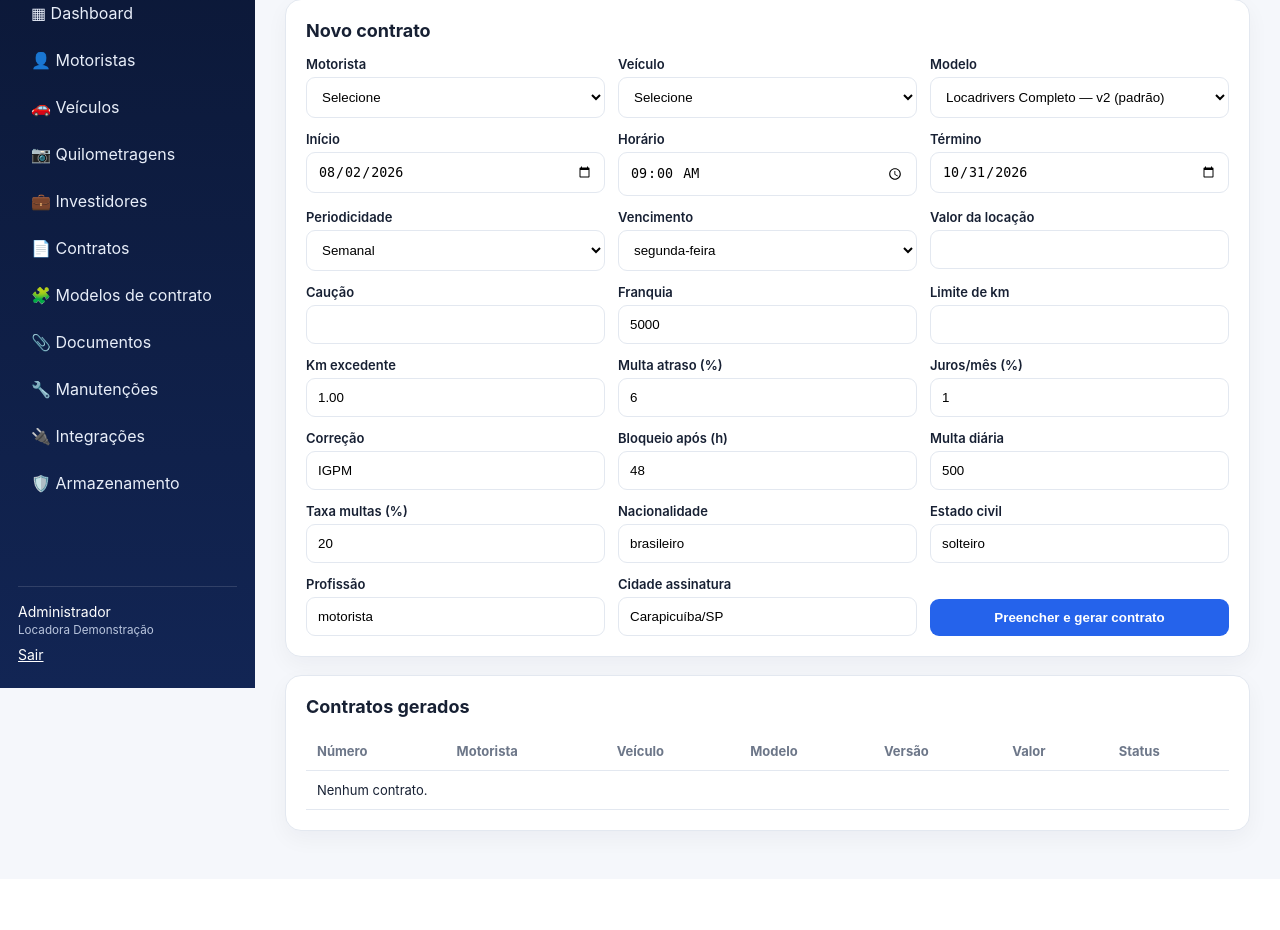
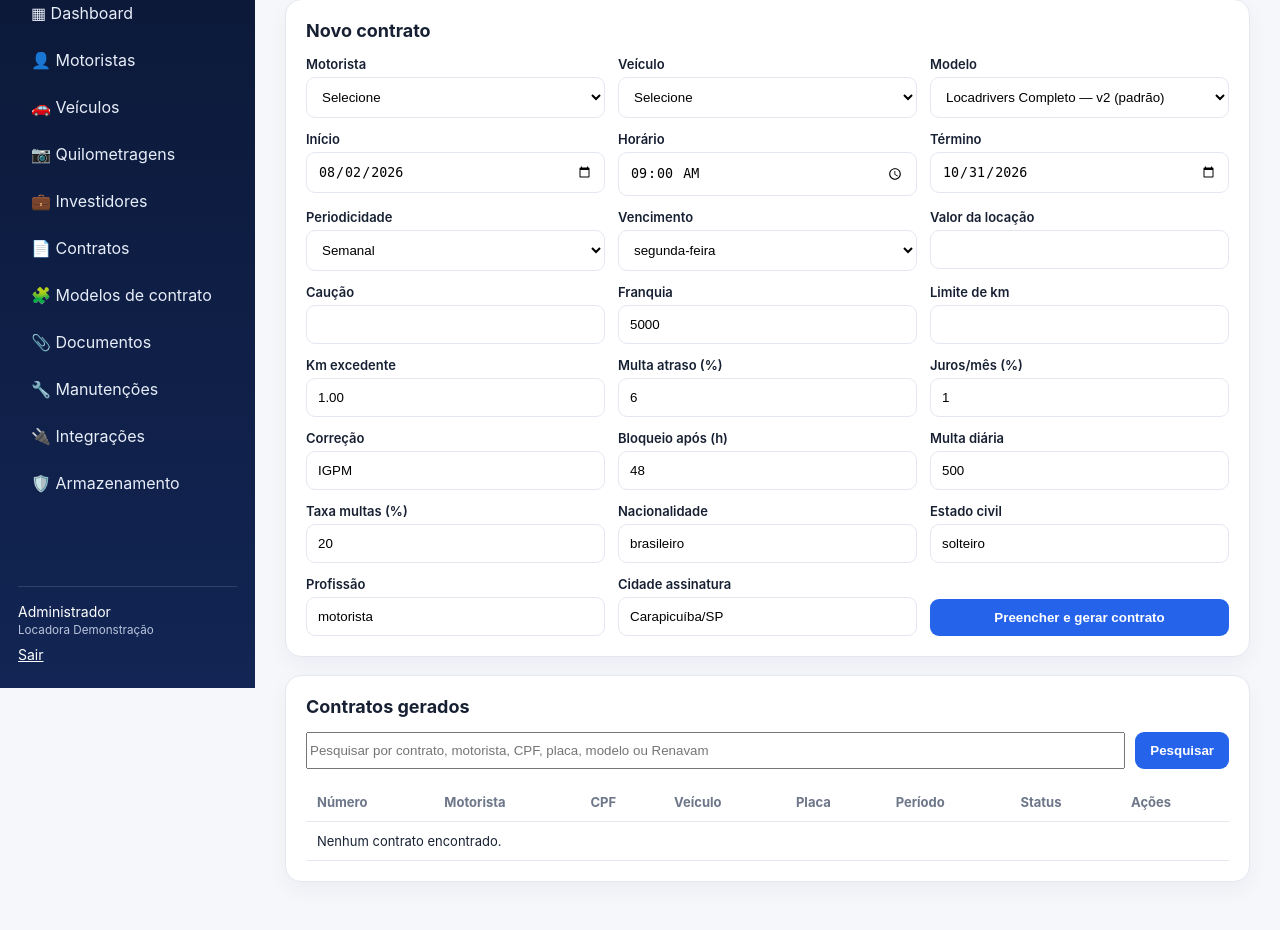
Before and after one commit to caelessa/saas, a Flask app: page /contratos in a window 1280 px wide. Shown: the part 112-1042 px from the top of the page. Before the commit the page ends 958 px from the top, so only its background shows below. Run offline with Flask 3, Linux system fonts and the light colour scheme; a user stored in the database is signed in.

Commit message:
Add files via upload

```diff
--- a/templates/contrato_detalhe.html
+++ b/templates/contrato_detalhe.html
@@ -6,10 +6,10 @@
  <div class="card"><small>Status</small><strong>{{c.status}}</strong></div><div class="card"><small>Motorista</small><strong>{{c.driver.nome}}</strong></div><div class="card"><small>Veículo</small><strong>{{c.vehicle.placa}}</strong></div><div class="card"><small>Criado por</small><strong>{{c.criado_por.nome if c.criado_por else 'Sistema'}}</strong></div>
 </div>
 <section class="card actions no-print">
-{% if c.arquivo_pdf %}<a class="button" href="{{url_for('contrato_pdf',id=c.id)}}">Baixar PDF</a>{% else %}<form method="post" action="{{url_for('gerar_pdf_contrato_existente',id=c.id)}}" style="display:inline"><button type="submit">Gerar PDF e armazenar</button></form>{% endif %}<a class="button secondary" href="{{url_for('contrato_texto',id=c.id)}}">Baixar texto</a><a class="button secondary" href="{{url_for('contratos')}}">Voltar</a>
+{% if c.arquivo_pdf %}<a class="button" href="{{url_for('contrato_pdf',id=c.id)}}">Baixar PDF</a><a class="button whatsapp" href="{{url_for('contrato_whatsapp',id=c.id)}}">Enviar por WhatsApp</a>{% else %}<form method="post" action="{{url_for('gerar_pdf_contrato_existente',id=c.id)}}" style="display:inline"><button type="submit">Gerar PDF e armazenar</button></form>{% endif %}<a class="button secondary" href="{{url_for('contrato_texto',id=c.id)}}">Baixar texto</a><a class="button secondary" href="{{url_for('contratos')}}">Voltar</a>
 <form method="post" action="{{url_for('contrato_status',id=c.id)}}" class="status-form"><label>Alterar status<select name="status">{% for s in ['Rascunho','Gerado','Assinado','Cancelado'] %}<option {% if c.status==s %}selected{% endif %}>{{s}}</option>{% endfor %}</select></label><button type="submit">Atualizar</button></form>
 </section>
-<section class="card"><h2>Informações</h2><div class="detail-grid"><div><small>Número</small><strong>{{c.numero_contrato}}</strong></div><div><small>Criado em</small><strong>{{c.criado_em.strftime('%d/%m/%Y %H:%M') if c.criado_em else '-'}}</strong></div><div><small>Período</small><strong>{{c.data_inicio}} a {{c.data_fim}}</strong></div><div><small>Assinado em</small><strong>{{c.assinado_em.strftime('%d/%m/%Y %H:%M') if c.assinado_em else '-'}}</strong></div></div></section>
+<section class="card"><h2>Informações</h2><div class="detail-grid"><div><small>Número</small><strong>{{c.numero_contrato}}</strong></div><div><small>Criado em</small><strong>{{c.criado_em.strftime('%d/%m/%Y %H:%M') if c.criado_em else '-'}}</strong></div><div><small>Período</small><strong>{{c.data_inicio}} a {{c.data_fim}}</strong></div><div><small>Assinado em</small><strong>{{c.assinado_em.strftime('%d/%m/%Y %H:%M') if c.assinado_em else '-'}}</strong></div></div><div class="detail-grid"><div><small>Código público</small><strong>{{c.codigo_publico or '-'}}</strong></div><div><small>Enviado por WhatsApp</small><strong>{{c.enviado_whatsapp_em.strftime('%d/%m/%Y %H:%M') if c.enviado_whatsapp_em else '-'}}</strong></div><div><small>Primeira visualização</small><strong>{{c.visualizado_em.strftime('%d/%m/%Y %H:%M') if c.visualizado_em else '-'}}</strong></div></div></section>
 {% if documento %}<section class="card"><h2>Documento armazenado</h2><p><strong>{{documento.identificador}}</strong> · Cloudflare R2 · SHA-256 {{documento.hash_sha256[:16]}}…</p><a class="button" href="{{url_for('baixar_documento',id=documento.id)}}">Baixar pela Central de Documentos</a></section>{% endif %}
 <section class="card contract-paper"><pre>{{c.texto_final}}</pre></section>
 <section class="card no-print"><h2>Histórico do contrato</h2><div class="timeline">{% for e in eventos %}<div class="timeline-item"><strong>{{e.evento.replace('_',' ').title()}}</strong><span>{{e.criado_em.strftime('%d/%m/%Y %H:%M')}}</span><p>{{e.descricao or ''}}</p><small>Responsável: {{e.user.nome if e.user else 'Sistema'}}</small></div>{% else %}<p>Nenhum evento registrado.</p>{% endfor %}</div></section>
--- a/templates/contratos.html
+++ b/templates/contratos.html
@@ -20,7 +20,16 @@
 <label>Nacionalidade<input name="nacionalidade" value="brasileiro"></label><label>Estado civil<input name="estado_civil" value="solteiro"></label><label>Profissão<input name="profissao" value="motorista"></label><label>Cidade assinatura<input name="cidade_assinatura" value="Carapicuíba/SP"></label>
 <button>Preencher e gerar contrato</button></form></section>
 {% endif %}
-<section class="card"><h2>Contratos gerados</h2><div class="table-wrap"><table><thead><tr><th>Número</th><th>Motorista</th><th>Veículo</th><th>Modelo</th><th>Versão</th><th>Valor</th><th>Status</th></tr></thead><tbody>
-{% for x in items %}<tr><td><a href="{{url_for('contrato_detalhe',id=x.id)}}"><strong>{{x.numero_contrato or ('Contrato #' ~ x.id)}}</strong></a></td><td>{{x.driver.nome}}</td><td>{{x.vehicle.placa}}</td><td>{{x.template_nome or '-'}}</td><td>{{x.versao or 1}}</td><td>R$ {{'%.2f'|format(x.valor_locacao or 0)}}</td><td><span class="badge">{{x.status}}</span></td></tr>{% else %}<tr><td colspan="7">Nenhum contrato.</td></tr>{% endfor %}
+<section class="card"><h2>Contratos gerados</h2>
+<form method="get" class="contract-search"><input name="q" value="{{q or ''}}" placeholder="Pesquisar por contrato, motorista, CPF, placa, modelo ou Renavam"><button>Pesquisar</button>{% if q %}<a class="button secondary" href="{{url_for('contratos')}}">Limpar</a>{% endif %}</form>
+<div class="table-wrap"><table><thead><tr><th>Número</th><th>Motorista</th><th>CPF</th><th>Veículo</th><th>Placa</th><th>Período</th><th>Status</th><th>Ações</th></tr></thead><tbody>
+{% for x in items %}<tr>
+<td><a href="{{url_for('contrato_detalhe',id=x.id)}}"><strong>{{x.numero_contrato or ('Contrato #' ~ x.id)}}</strong></a></td>
+<td><strong>{{x.driver.nome}}</strong><br><small>CNH {{x.driver.numero_cnh or '-'}}</small></td>
+<td>{{x.driver.cpf or '-'}}</td>
+<td>{{x.vehicle.marca_modelo or '-'}}</td><td><strong>{{x.vehicle.placa}}</strong></td>
+<td>{{x.data_inicio}}<br><small>até {{x.data_fim}}</small></td><td><span class="badge">{{x.status}}</span></td>
+<td><a class="button small" href="{{url_for('contrato_detalhe',id=x.id)}}">Abrir</a>{% if x.arquivo_pdf %}<a class="button small secondary" href="{{url_for('contrato_pdf',id=x.id)}}">PDF</a>{% endif %}</td>
+</tr>{% else %}<tr><td colspan="8">Nenhum contrato encontrado.</td></tr>{% endfor %}
 </tbody></table></div></section>
 {% endblock %}
--- /dev/null
+++ b/templates/validar_contrato.html
@@ -0,0 +1 @@
+<!doctype html><html lang="pt-BR"><head><meta charset="utf-8"><meta name="viewport" content="width=device-width,initial-scale=1"><title>Validar documento · Frota Fácil</title><link rel="stylesheet" href="{{url_for('static',filename='style.css')}}"></head><body class="public-validation"><main class="validation-card"><div class="validation-icon">✓</div><h1>Documento autêntico</h1><p>Este contrato foi emitido e armazenado pelo Frota Fácil.</p><dl><dt>Contrato</dt><dd>{{c.numero_contrato}}</dd><dt>Motorista</dt><dd>{{c.driver.nome}}</dd><dt>Veículo</dt><dd>{{c.vehicle.marca_modelo}} · {{c.vehicle.placa}}</dd><dt>Status</dt><dd>{{c.status}}</dd><dt>Código</dt><dd>{{c.codigo_publico}}</dd><dt>Hash SHA-256</dt><dd class="hash">{{c.hash_documento or '-'}}</dd></dl>{% if c.arquivo_pdf %}<p class="validation-note">O arquivo original está preservado no armazenamento seguro da locadora.</p>{% endif %}</main></body></html>
```
Also changed, not shown: templates/documentos.html (+4 -4 lines).
